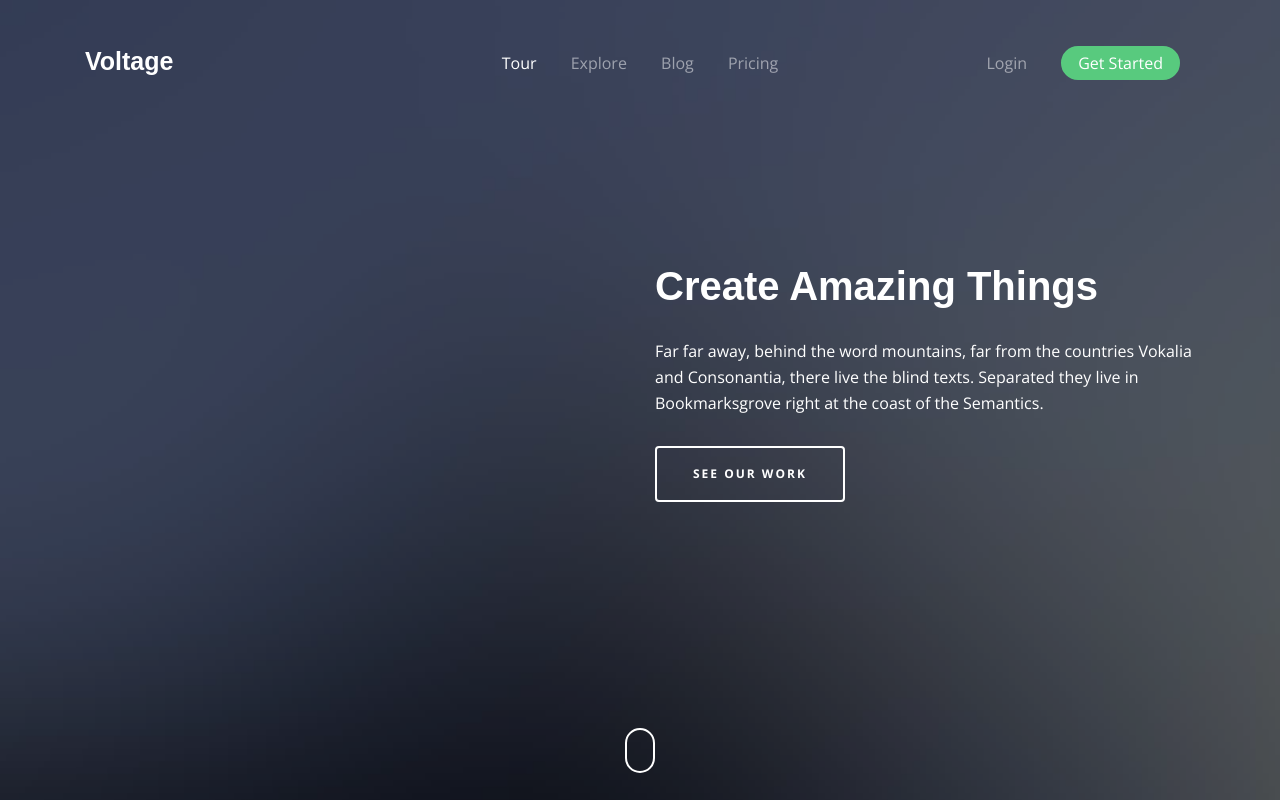
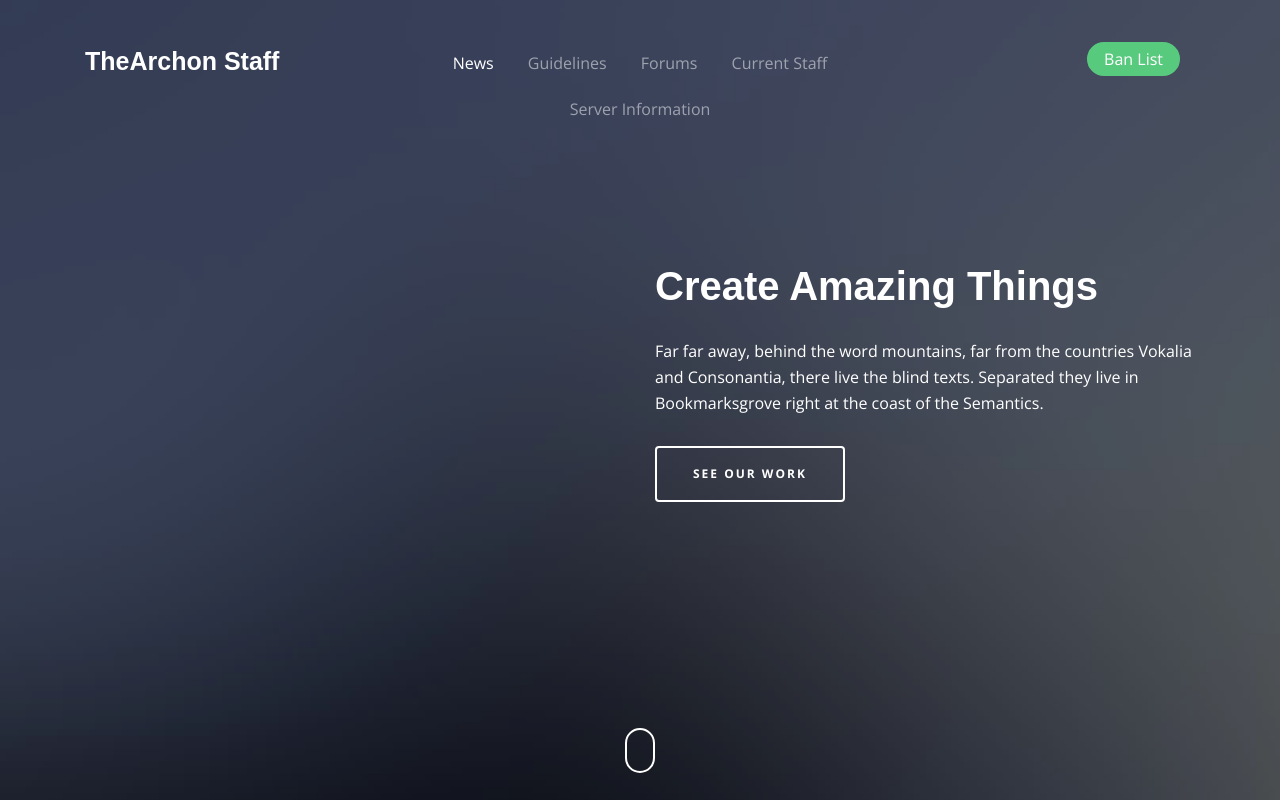
Before and after one commit to ChrisTheBae/Website, a plain HTML site: page index.html in a window 1280 px wide. Shown: the top 800 px of the page. Drawn offline with nearby package versions, Linux system fonts and the light colour scheme; files whose address does not match are found by name; a web font is replaced by a local one.

Commit message:
Update index.html

```diff
--- a/index.html
+++ b/index.html
@@ -7,25 +7,10 @@
 	<head>
 	<meta charset="utf-8">
 	<meta http-equiv="X-UA-Compatible" content="IE=edge">
-	<title>Voltage &mdash; 100% Free Fully Responsive HTML5 Template by FREEHTML5.co</title>
+	<title>TheArchon Staff</title>
 	<meta name="viewport" content="width=device-width, initial-scale=1">
-	<meta name="description" content="Free HTML5 Template by FREEHTML5.CO" />
-	<meta name="keywords" content="free html5, free template, free bootstrap, html5, css3, mobile first, responsive" />
-	<meta name="author" content="FREEHTML5.CO" />
-
-  	<!--
-	//////////////////////////////////////////////////////
-
-	FREE HTML5 TEMPLATE
-	DESIGNED & DEVELOPED by FREEHTML5.CO
-
-	Website: 		http://freehtml5.co/
-	Email: 			info@freehtml5.co
-	Twitter: 		http://twitter.com/fh5co
-	Facebook: 		https://www.facebook.com/fh5co
-
-	//////////////////////////////////////////////////////
-	-->
+	<meta name="description" content="TheArchon Staff Website" />
+	<meta name="author" content="ChrisTheBae" />
 
   	<!-- Facebook and Twitter integration -->
 	<meta property="og:title" content=""/>
@@ -74,20 +59,20 @@
 			<div class="container">
 				<div class="col-lg-3 col-md-3 col-sm-3 col-xs-12 fh5co-logo">
 					<a href="#" class="js-fh5co-mobile-toggle fh5co-nav-toggle"><i></i></a>
-					<a href="#">Voltage</a>
+					<a href="#">TheArchon Staff</a>
 				</div>
 				<div class="col-lg-6 col-md-5 col-sm-5 text-center fh5co-link-wrap">
 					<ul data-offcanvass="yes">
-						<li class="active"><a href="#">Tour</a></li>
-						<li><a href="#">Explore</a></li>
-						<li><a href="#">Blog</a></li>
-						<li><a href="#">Pricing</a></li>
+						<li class="active"><a href="#">News</a></li>
+						<li><a href="#">Guidelines</a></li>
+						<li><a href="#">Forums</a></li>
+						<li><a href="#">Current Staff</a></li>
+						<li><a href="#">Server Information</a></li>
 					</ul>
 				</div>
 				<div class="col-lg-3 col-md-4 col-sm-4 text-right fh5co-link-wrap">
 					<ul class="fh5co-special" data-offcanvass="yes">
-						<li><a href="#">Login</a></li>
-						<li><a href="#" class="call-to-action">Get Started</a></li>
+						<li><a href="#" class="call-to-action">Ban List</a></li>
 					</ul>
 				</div>
 			</div>
```
